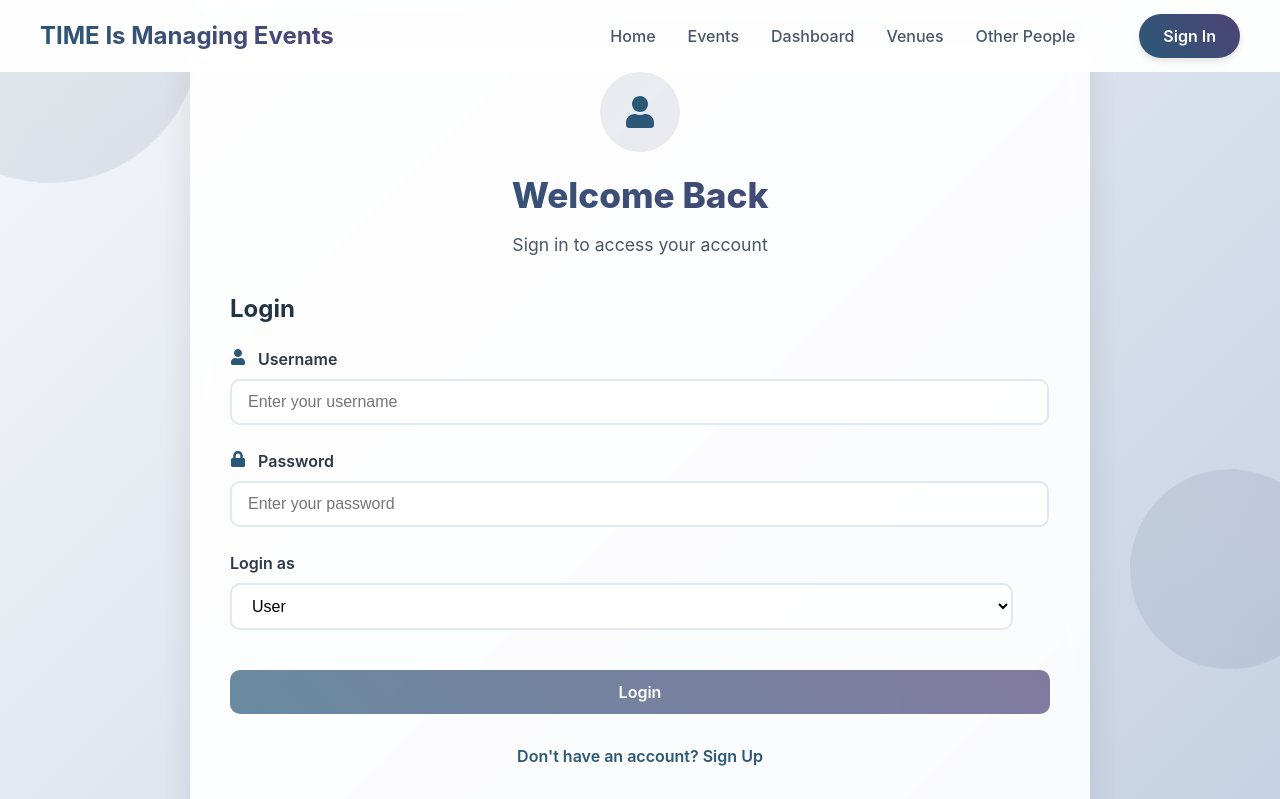
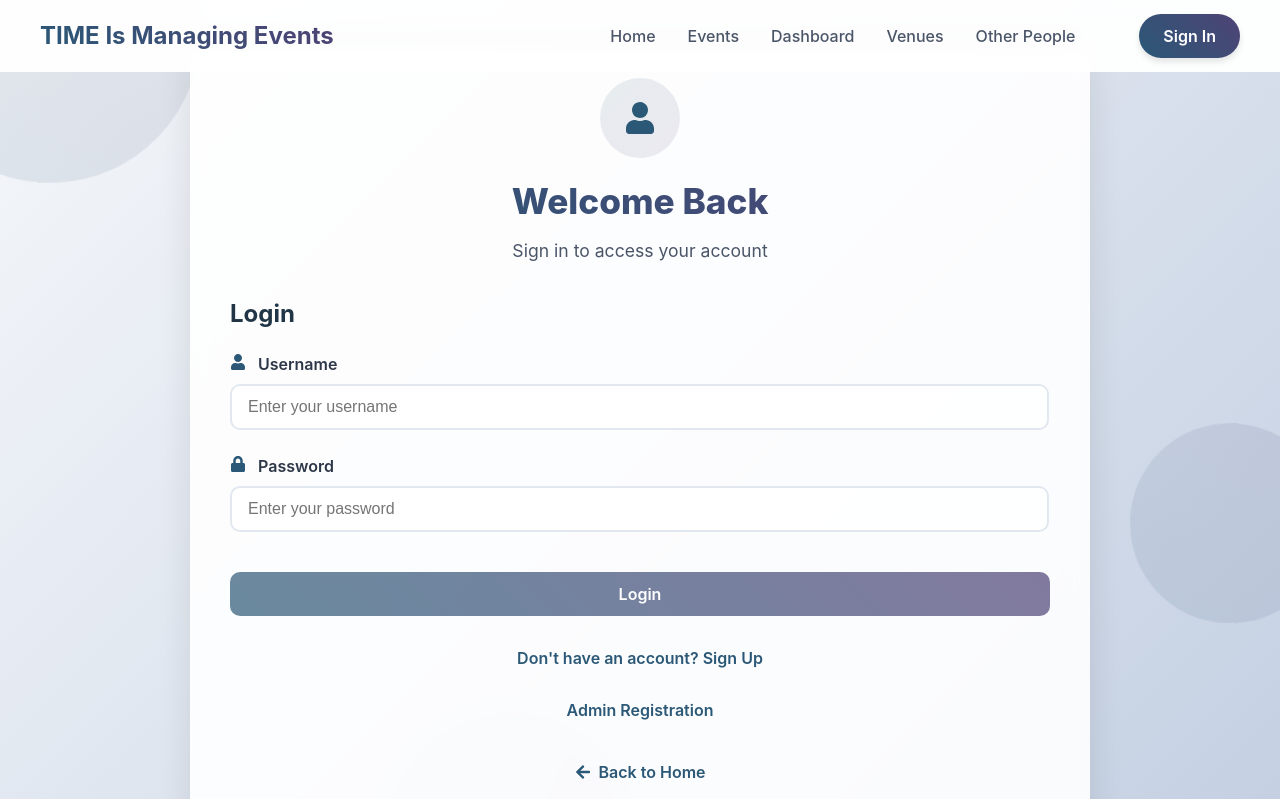
Before and after one commit to Nabih21/EventPlanner, a React (Vite) app in the folder client/event-planner/: page /auth in a window 1280 px wide. Shown: the top 799 px of the page. Built offline with nearby package versions, Linux system fonts and the light colour scheme.

Commit message:
small changes. Remove role from login
change route from patch to post
add user properties

```diff
--- a/client/event-planner/src/components/Login.jsx
+++ b/client/event-planner/src/components/Login.jsx
@@ -6,7 +6,6 @@ const Login = ({ switchToSignup, switchToAdminSignup }) => {
   const [formData, setFormData] = useState({
     username: '',
     password: '',
-    role: 'user' // Default role
   });
   const [errors, setErrors] = useState({});
   const [touched, setTouched] = useState({
@@ -167,19 +166,6 @@ const Login = ({ switchToSignup, switchToAdminSignup }) => {
           ) : null}
         </div>
 
-        <div className="form-field">
-          <label htmlFor="role">Login as</label>
-          <select
-            id="role"
-            name="role"
-            value={formData.role}
-            onChange={handleChange}
-          >
-            <option value="user">User</option>
-            <option value="admin">Admin</option>
-          </select>
-        </div>
-
         <button
           type="submit"
           className="submit-button"
```
Also changed, not shown: 2 other files (tests, documents, lock files or other folders).
